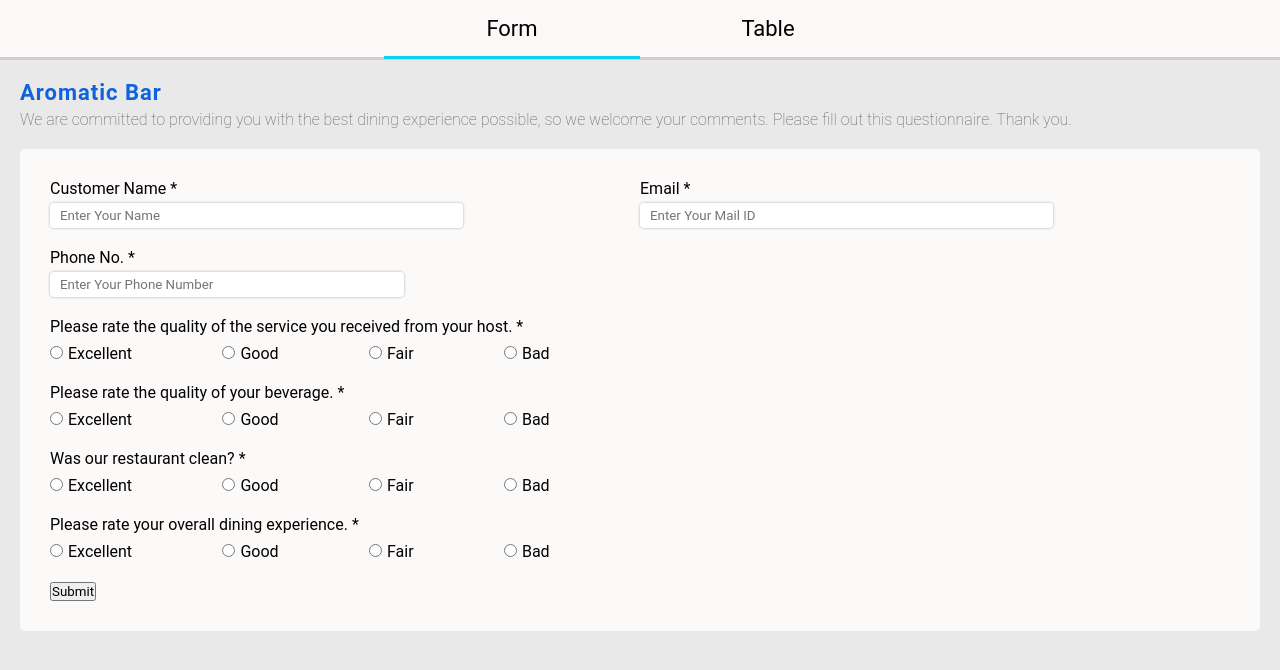
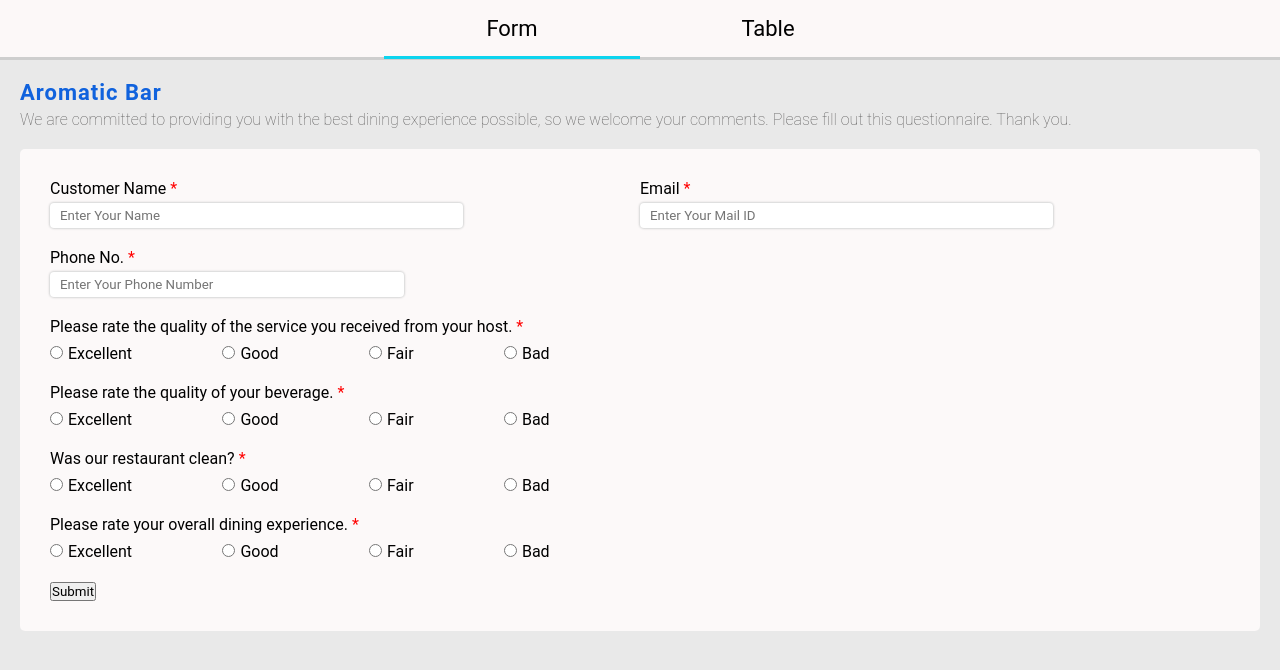
Before and after one commit to sushantgwr87/React_F-G_SushantGangwar, a React (Create React App) app: page / in a window 1280 px wide. Shown: the top 670 px of the page. Built offline with nearby package versions, Linux system fonts and the light colour scheme.

Commit message:
Updated CSS

```diff
--- a/src/index.css
+++ b/src/index.css
@@ -150,6 +150,14 @@
   padding: 30px;
 }
 
+.form span {
+  color: red;
+}
+
 .feedback>div {
   margin: 20px 0;
 }
+
+.error {
+  box-shadow: 0px 0px 2px 1px rgb(247, 64, 64);
+}
```
